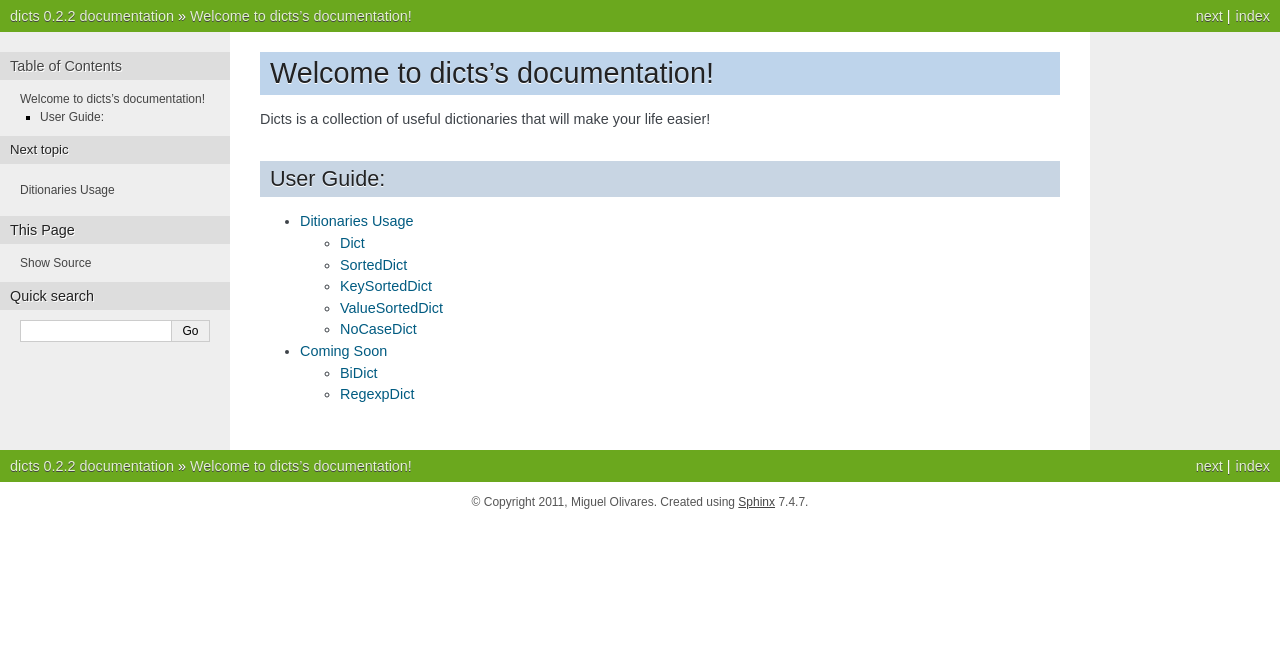
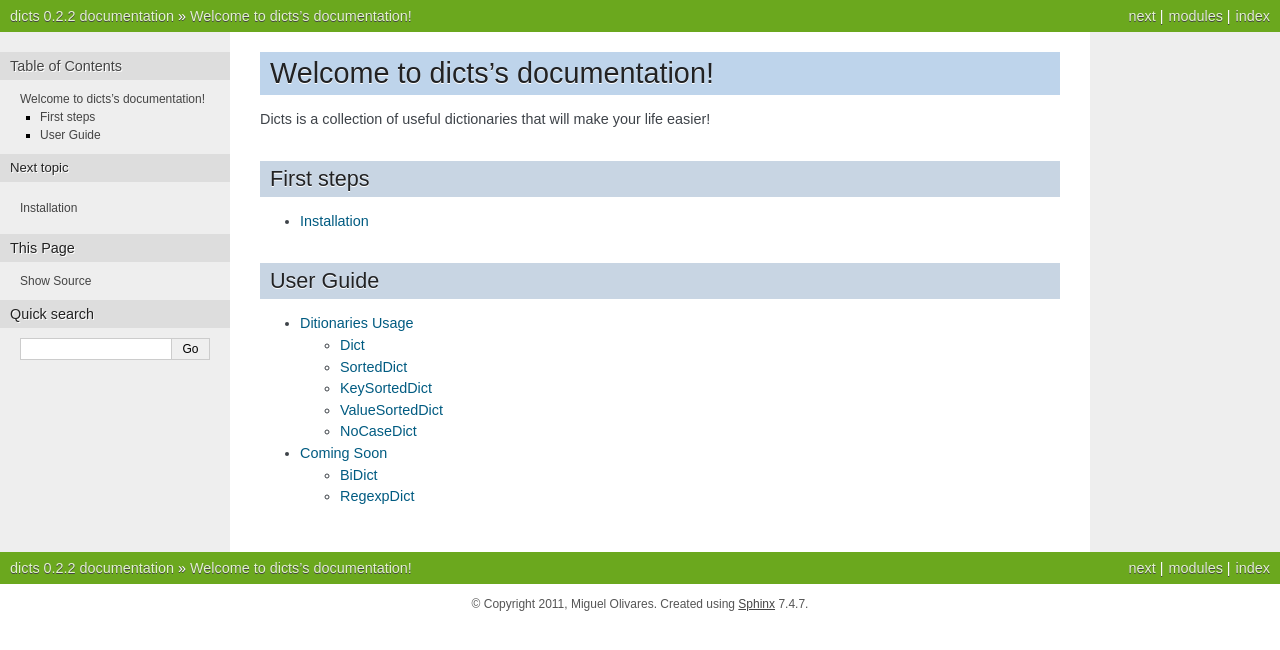
Before and after one commit to moliware/dicts, a Sphinx documentation site: the page built from docs/index.rst, in a window 1280 px wide. Shown: the top 650 px of the page. Built offline with Sphinx 7.4.7, drawn with Linux system fonts in a browser that asks for light colours.

Commit message:
Updating doc

```diff
--- a/docs/conf.py
+++ b/docs/conf.py
@@ -28,7 +28,7 @@
 extensions = ['sphinx.ext.autodoc']
 
 # Add any paths that contain templates here, relative to this directory.
-templates_path = ['_templates']
+templates_path = ['templates']
 
 # The suffix of source filenames.
 source_suffix = '.rst'
@@ -120,7 +120,7 @@
 # Add any paths that contain custom static files (such as style sheets) here,
 # relative to this directory. They are copied after the builtin static files,
 # so a file named "default.css" will overwrite the builtin "default.css".
-html_static_path = ['_static']
+html_static_path = ['static']
 
 # If not '', a 'Last updated on:' timestamp is inserted at every page bottom,
 # using the given strftime format.
--- a/docs/index.rst
+++ b/docs/index.rst
@@ -8,10 +8,18 @@
 
 Dicts is a collection of useful dictionaries that will make your life easier!
 
-User Guide:
+First steps
 -----------
 
 .. toctree::
     :maxdepth: 2
 
+    user/installation
+
+User Guide
+----------
+
+.. toctree::
+    :maxdepth: 2
+
     user/dictsusage
```
Also changed, not shown: docs/user/dictsusage.rst (+58 -0 lines), docs/user/installation.rst (added, +16 -0 lines).
